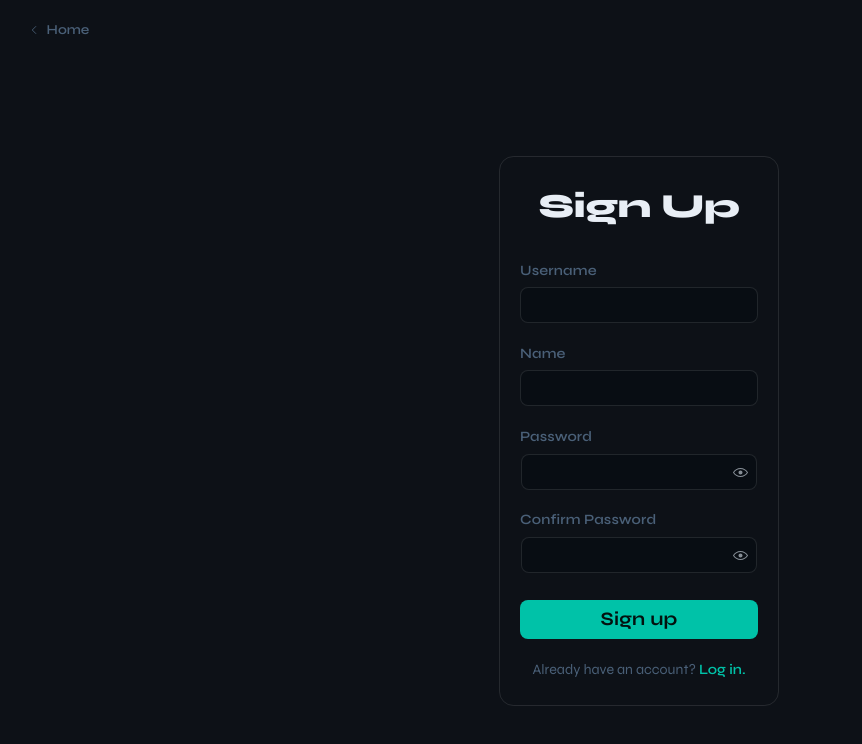
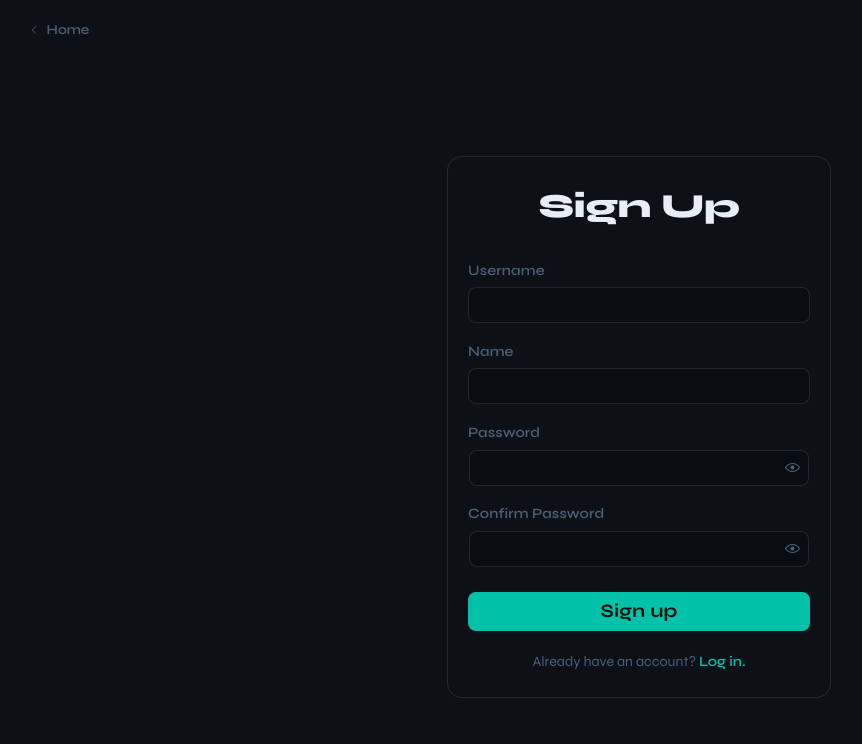
Before and after one commit to Dur4nt3/messaging_project_front, a React (Vite) app: page /signup in a window 1280 px wide. Shown: the top 744 px of the page, without its empty margins (1-863 px from the left). Built offline with nearby package versions, Linux system fonts and the light colour scheme.

Commit message:
Further signup setup

```diff
--- a/src/modules/routes/signup/Signup.jsx
+++ b/src/modules/routes/signup/Signup.jsx
@@ -1,37 +1,43 @@
-import { useActionData, Link } from 'react-router';
+import { useActionData, Link, useNavigation } from 'react-router';
 
-import QuickReturnHome from '../../utilities/miscUIComponents/QuickReturnHome';
+import QuickReturnHome from '../../utilities/miscComponents/QuickReturnHome';
 import SignupMain from './SignupMain';
 
-import BasicForm from '../../utilities/miscUIComponents/BasicForm';
-import TextFormRow from '../../utilities/miscUIComponents/TextFormRow';
-import PasswordFormRow from '../../utilities/miscUIComponents/PasswordFormRow';
+import BasicForm from '../../utilities/miscComponents/BasicForm';
+import TextFormRow from '../../utilities/miscComponents/TextFormRow';
+import PasswordFormRow from '../../utilities/miscComponents/PasswordFormRow';
 
 export default function Signup() {
     const { errors } = useActionData() || {};
+    const navigation = useNavigation();
+    const isSubmitting = navigation.formAction === '/signup';
 
     const signupInputs = [
         <TextFormRow
             labelText='Username'
             inputId='username'
+            max={30}
             errorText={errors?.username}
             key='username'
         />,
         <TextFormRow
             labelText='Name'
             inputId='name'
+            max={30}
             errorText={errors?.name}
             key='name'
         />,
         <PasswordFormRow
             labelText='Password'
             inputId='password'
+            max={30}
             errorText={errors?.password}
             key='password'
         />,
         <PasswordFormRow
             labelText='Confirm Password'
             inputId='cpassword'
+            max={30}
             errorText={errors?.cpassword}
             key='cpassword'
         />,
@@ -48,6 +54,7 @@ export default function Signup() {
             <QuickReturnHome />
             <SignupMain>
                 <BasicForm
+                    isSubmitting={isSubmitting}
                     actionRoute='/signup'
                     headingText='Sign Up'
                     submitText='Sign up'
--- /dev/null
+++ b/src/modules/utilities/actions/signupAction.js
@@ -0,0 +1,4 @@
+export default async function signupAction({ request }) {
+    console.log('running signup action');
+    await new Promise(resolve => setTimeout(() => resolve(), 2000));
+}
--- /dev/null
+++ b/src/modules/utilities/miscComponents/BasicForm.jsx
@@ -0,0 +1,32 @@
+import { Form } from 'react-router';
+
+import FormLoader from './FormLoader';
+
+import './stylesheets/BasicForm.css';
+
+export default function BasicForm({
+    isSubmitting,
+    actionRoute,
+    headingText,
+    inputs,
+    submitText,
+    belowButtonAction,
+}) {
+    return (
+        <Form method='POST' action={actionRoute} className='basic-form'>
+            <h1 className='form-heading'>{headingText}</h1>
+
+            {inputs.map((input) => input)}
+
+            <button
+                disabled={isSubmitting}
+                className='submit-form-button primary-button-design'
+                type='submit'
+            >
+                {isSubmitting ? <FormLoader color='#03110f' /> : submitText}
+            </button>
+
+            {belowButtonAction}
+        </Form>
+    );
+}
--- /dev/null
+++ b/src/modules/utilities/miscComponents/FormLoader.jsx
@@ -0,0 +1,5 @@
+import { Loader } from '@mantine/core';
+
+export default function FormLoader({ color }) {
+    return <Loader color={color} size={24} />;
+}
--- a/src/modules/utilities/miscUIComponents/PasswordFormRow.jsx
+++ b/src/modules/utilities/miscComponents/PasswordFormRow.jsx
@@ -3,12 +3,14 @@ import { PasswordInput } from '@mantine/core';
 export default function PasswordFormRow({
     labelText,
     inputId,
+    max,
     errorText = null,
 }) {
     return (
-        <div className='form-row'>
+        <div className={errorText !== null ? 'form-row has-errors' : 'form-row'}>
             <label htmlFor={inputId}>{labelText}</label>
             <PasswordInput
+                maxLength={max}
                 id={inputId}
                 name={inputId}
                 variant='unstyled'
@@ -21,7 +23,7 @@ export default function PasswordFormRow({
                 }}
                 styles={{
                     input: {
-                        height: 40
+                        height: 38
                     }
                 }}
             />
--- a/src/modules/utilities/miscUIComponents/TextFormRow.jsx
+++ b/src/modules/utilities/miscComponents/TextFormRow.jsx
@@ -3,14 +3,22 @@ import { TextInput } from '@mantine/core';
 export default function TextFormRow({
     labelText,
     inputId,
+    max,
     errorText = null,
 }) {
     return (
-        <div className='form-row'>
+        <div
+            className={errorText !== null ? 'form-row has-errors' : 'form-row'}
+        >
             <label htmlFor={inputId}>{labelText}</label>
-            <TextInput id={inputId} name={inputId} classNames={{
-                wrapper: 'text-input-wrapper'
-            }} />
+            <TextInput
+                maxLength={max}
+                id={inputId}
+                name={inputId}
+                classNames={{
+                    wrapper: 'text-input-wrapper',
+                }}
+            />
             {errorText !== null && (
                 <span className='inline-error'>{errorText}</span>
             )}
--- a/src/modules/utilities/miscUIComponents/stylesheets/BasicForm.css
+++ b/src/modules/utilities/miscComponents/stylesheets/BasicForm.css
@@ -38,7 +38,7 @@
 }
 
 .basic-form .form-row .text-input-wrapper {
-    height: 40px;
+    height: 38px;
 }
 
 .basic-form .form-row input {
@@ -64,12 +64,25 @@
     height: 2.25rem;
 }
 
+.basic-form .form-row.has-errors input {
+    border-color: var(--error-color);
+}
+
+.basic-form .form-row .password-visibility-toggle {
+    color: var(--muted-color);
+}
+
 .basic-form .form-row:has(input:focus) label {
     color: var(--light-text);
 }
 
 .basic-form .form-row input:focus {
     border-color: var(--primary-color);
+}
+
+.basic-form .form-row .inline-error {
+    font-size: var(--fs-sm);
+    color: var(--error-color);
 }
 
 .basic-form .submit-form-button {
@@ -87,6 +100,16 @@
 
     cursor: pointer;
     transition: 0.15s;
+
+    display: grid;
+    place-items: center;
+
+    min-height: calc(1lh + 0.35rem * 2);
+}
+
+.basic-form .submit-form-button:disabled {
+    opacity: 0.7;
+    cursor: not-allowed;
 }
 
 .basic-form .below-form-text {
@@ -107,33 +130,8 @@
     text-decoration: underline;
 }
 
-/*
-
-Form - .card | .basic-form
-
-Heading - .form-heading
-
-Form Row - .form-row
-
-Password Input - .password-input
-
-Visibility Toggle - .password-visibility-toggle
-
-<div class="field error">
-    <label>Name</label>
-    <div class="input-wrap">
-        <input type="text" value="J0hn!!!" />
-    </div>
-    <span class="error-msg">
-        <svg viewBox="0 0 24 24"><circle cx="12" cy="12" r="10"/><line x1="12" y1="8" x2="12" y2="12"/><line x1="12" y1="16" x2="12.01" y2="16"/></svg>
-        Name can only contain letters and spaces.
-    </span>
-</div>
-
-<div class="submit-wrap">
-        <button class="btn-submit">Sign up</button>
-</div>
-
-<p class="switch">Already have an account? <a href="/login">Log in.</a></p>
-
-*/
+@media (min-width: 40rem) {
+    .basic-form {
+        max-width: 24rem;
+    }
+}
--- a/src/modules/utilities/miscUIComponents/BasicForm.jsx
+++ /dev/null
@@ -1,21 +0,0 @@
-import { Form } from 'react-router';
-
-import './stylesheets/BasicForm.css';
-
-export default function BasicForm({
-    actionRoute,
-    headingText,
-    inputs,
-    submitText,
-    belowButtonAction,
-}) {
-    return <Form method='POST' action={actionRoute} className='basic-form'>
-        <h1 className="form-heading">{headingText}</h1>
-
-        {inputs.map(input => input)}
-
-        <button className='submit-form-button primary-button-design' type='submit'>{submitText}</button>
-
-        {belowButtonAction}
-    </Form>;
-}
--- a/src/router.jsx
+++ b/src/router.jsx
@@ -3,14 +3,21 @@ import { createBrowserRouter } from 'react-router';
 import Root from './modules/routes/root/Root';
 import Signup from './modules/routes/signup/Signup';
 
+import signupAction from './modules/utilities/actions/signupAction';
+
 const router = createBrowserRouter([
     {
         path: '/',
         element: <Root />,
+        errorElement: <h1>Error WIP</h1>,
+        hydrateFallbackElement: <h1>Hydrate Fallback</h1>
     },
     {
         path: '/signup',
         element: <Signup />,
+        errorElement: <h1>Error WIP</h1>,
+        hydrateFallbackElement: <h1>Hydrate Fallback</h1>,
+        action: signupAction,
     },
 ]);
 
```
Also changed, not shown: src/modules/utilities/miscComponents/QuickReturnHome.jsx (renamed from src/modules/utilities/miscUIComponents/QuickReturnHome.jsx), src/modules/utilities/miscComponents/stylesheets/QuickReturnHome.css (renamed from src/modules/utilities/miscUIComponents/stylesheets/QuickReturnHome.css).
